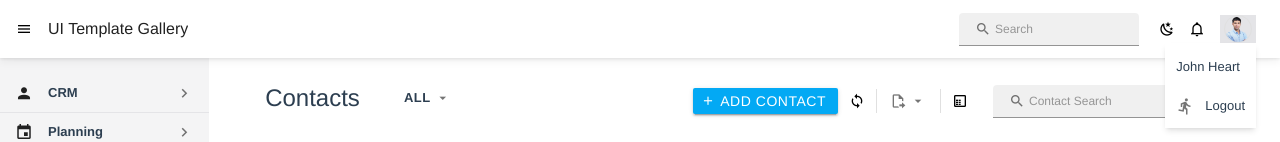
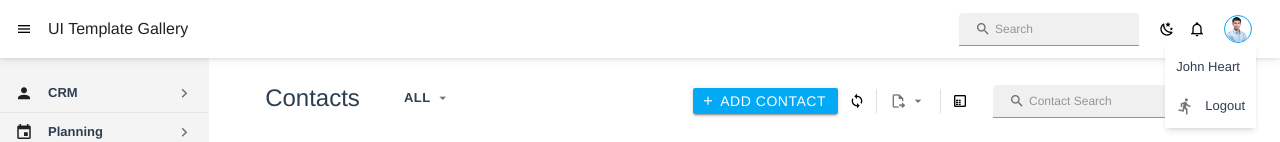
Before and after one commit to AjeshMadhavan/Customer-Management, a Vue app: page / in a window 1280 px wide. Both pictures are taken after a click on the button 1238 px from the left and 29 px from the top of the page. Shown: the top 142 px of the page. Built offline with nearby package versions, Linux system fonts and the light colour scheme.

Commit message:
refactor: updated options dropdown button hover styles

```diff
--- a/src/components/OptionsDropdown.vue
+++ b/src/components/OptionsDropdown.vue
@@ -2,8 +2,11 @@
   <div class="relative w-full" ref="dropdownContainer">
     <button
       :class="[
-        'dropdown-button w-full hover:bg-zinc-200',
-        { 'bg-zinc-200': shouldShowOptions },
+        'dropdown-button w-full',
+        {
+          'bg-zinc-200': shouldShowOptions && !hasOnlyImage,
+          'hover:bg-zinc-200': !hasOnlyImage,
+        },
         props.toggleButtonStyle,
       ]"
       @click.stop="toggleOptions(!shouldShowOptions)"
@@ -15,7 +18,10 @@
         <img
           v-if="props.imageUrl"
           :src="props.imageUrl"
-          class="dropdown-image mr-1"
+          :class="[
+            'dropdown-image mr-1',
+            { 'dropdown-image__hover': shouldShowOptions },
+          ]"
           alt="dropdown image"
         />
         <span v-if="props.text" class="dropdown-title">
@@ -48,7 +54,11 @@
                 dropdownTitle === dropdownItem.text,
             },
           ]"
-          @click="() => onDropdownItemClick(dropdownItem.text)"
+          @click="
+            () =>
+              !dropdownItem.disableHover &&
+              onDropdownItemClick(dropdownItem.text)
+          "
         >
           <v-icon v-if="dropdownItem.prependIcon" class="dropdown-item__icon">
             {{ dropdownItem.prependIcon }}
@@ -105,6 +115,10 @@ const hasOnlyIcon = computed(
   () => props.icon && !props.text && !props.imageUrl
 );
 
+const hasOnlyImage = computed(
+  () => props.imageUrl && !props.text && !props.icon
+);
+
 const toggleOptions = (toggleValue: boolean) => {
   shouldShowOptions.value = toggleValue;
 };
@@ -138,7 +152,8 @@ document.addEventListener("click", (event: Event) => {
   object-position: 50% 0%;
   border-radius: 50%;
 
-  &:hover {
+  &:hover,
+  &__hover {
     border-color: rgb(3, 169, 244);
     color: hsla(0, 0%, 0%, 0.078);
   }
```
